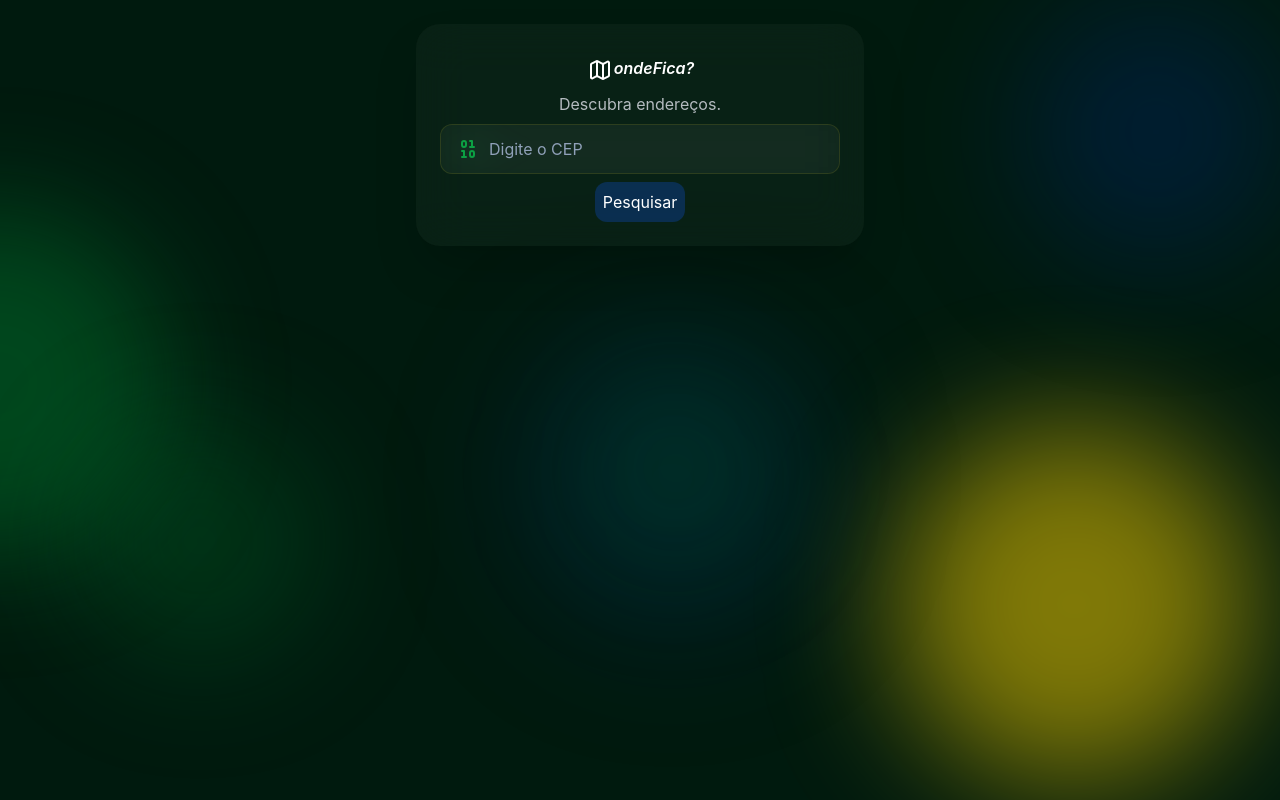
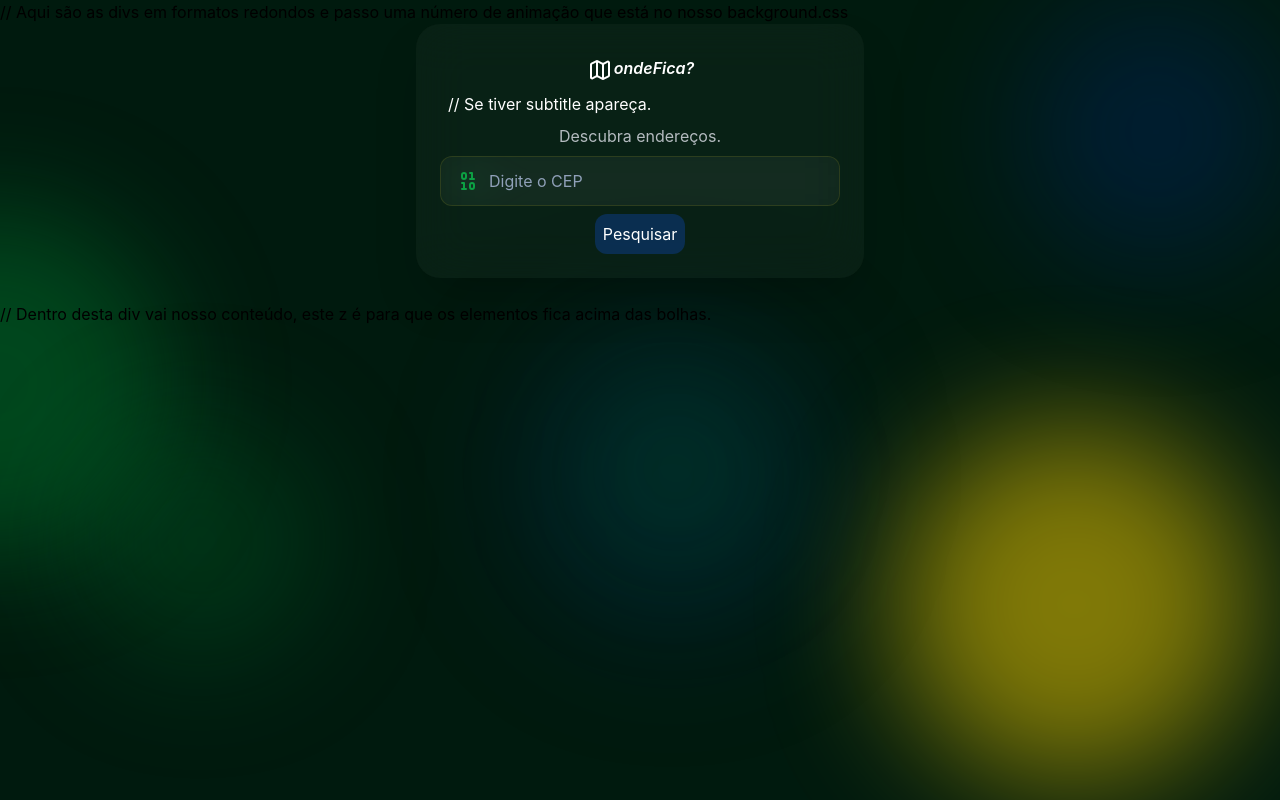
Before and after one commit to Rafael-Machado01/ondeFica, a Next.js app: page / in a window 1280 px wide. Built offline with nearby package versions, Linux system fonts and the light colour scheme.

Commit message:
comments

```diff
--- a/src/app/api/api.ts
+++ b/src/app/api/api.ts
@@ -1,4 +1,6 @@
 import axios from 'axios';
+// Aqui criamos a url base para que o axios use por padrão.
+// Na nossa query seria a baseUrl + cep então '/ws/19802360' por exemplo.
 
 const api = axios.create({
   baseURL: 'https://viacep.com.br/ws/'
--- a/src/app/components/ui/BackGround.tsx
+++ b/src/app/components/ui/BackGround.tsx
@@ -1,8 +1,8 @@
 import '@/app/styles/background.css';
-import { Children, ReactNode } from 'react';
+import { ReactNode } from 'react';
 
 interface BackGroundProps {
-  children: ReactNode;
+  children: ReactNode; // Aqui usamos o children permite ter conteúdo dentro do nosso componente.
 }
 
 export default function Background({children} : BackGroundProps) {
@@ -10,6 +10,7 @@ export default function Background({children} : BackGroundProps) {
     <div className="min-h-screen w-full relative overflow-hidden bg-[#001A0E] transition-colors duration-500">
       <div className="absolute inset-0 overflow-hidden">
 
+       // Aqui são as divs em formatos redondos e passo uma número de animação que está no nosso background.css
        <div className="absolute w-96 h-96 bg-[#009B3A]/35 rounded-full blur-3xl"
         style={{
           animation: 'float1 9s ease-in-out infinite',
@@ -64,7 +65,7 @@ export default function Background({children} : BackGroundProps) {
         />
       </div>
      <div className="relative z-10">
-        {children}
+        {children} // Dentro desta div vai nosso conteúdo, este z é para que os elementos fica acima das bolhas.
       </div>
     </div>
   )
--- a/src/app/components/ui/Brand.tsx
+++ b/src/app/components/ui/Brand.tsx
@@ -1,9 +1,10 @@
 import { Map } from "lucide-react";
+// Interface das props nosso componentes com ? pode não ter. Ja com : são obrigatórias
 interface BrandProps {
   subtitle?: string;
   title: string;
 }
-
+                      // Definindo como props e referenciando como props a interface.
 export function Brand({subtitle,title}:BrandProps) {
   return(
     <div className="flex flex-col gap-2 m-2">
@@ -11,6 +12,7 @@ export function Brand({subtitle,title}:BrandProps) {
       <Map className="w-6 h-6 m-0.5"/>
       <h1 className="italic font-semibold ">{title}</h1>
       </div>
+      // Se tiver subtitle apareça.
       {subtitle && (
          <p className="text-gray-300/86 text-center">{subtitle}</p>
       )}
--- a/src/app/components/ui/ButtonCopy.tsx
+++ b/src/app/components/ui/ButtonCopy.tsx
@@ -6,17 +6,19 @@ interface ButtonProps {
   onClick: React.MouseEventHandler<HTMLButtonElement>;
   variant: "normal" | "copy";
 }
+// Props até com variantes isso é muito bom para podermos reutilizar o botão.
+// Por exemplo podemos criar um primary color, red,green, blue. São infinitas possibilidades.
 
 const variants = {
   normal: "bg-[#1052d7]/50 hover:bg-[#1052d7]",
   copy : "bg-[#009B3A] hover:bg-[#007f2c]"
-}
+} // definindo o css das variantes.
 
 export default function ButtonCopy({content,icon,onClick,variant}: ButtonProps) {
-    const Icon = icon;
+    const Icon = icon; // Referenciando que o componente icon é o icon de lucideIcon.
   return (
     <button onClick={onClick} className={` ${variants[variant]} flex items-center gap-2 p-3 rounded-xl mx-auto transition-colors duration-300 hover:cursor-pointer`}>
-      <Icon color="white" size={18}/> {content}
+      <Icon color="white" size={18}/> {content} // Referenciando para que podemos usar o size e color.
       </button>
   )
 }
--- a/src/app/styles/background.css
+++ b/src/app/styles/background.css
@@ -1,3 +1,4 @@
+/* São as animações com elas ficando maiores e menores e movimentando. */
 @keyframes float1 {
   0%,
   100% {
```
Also changed, not shown: src/app/layout.tsx (+7 -1 lines).
